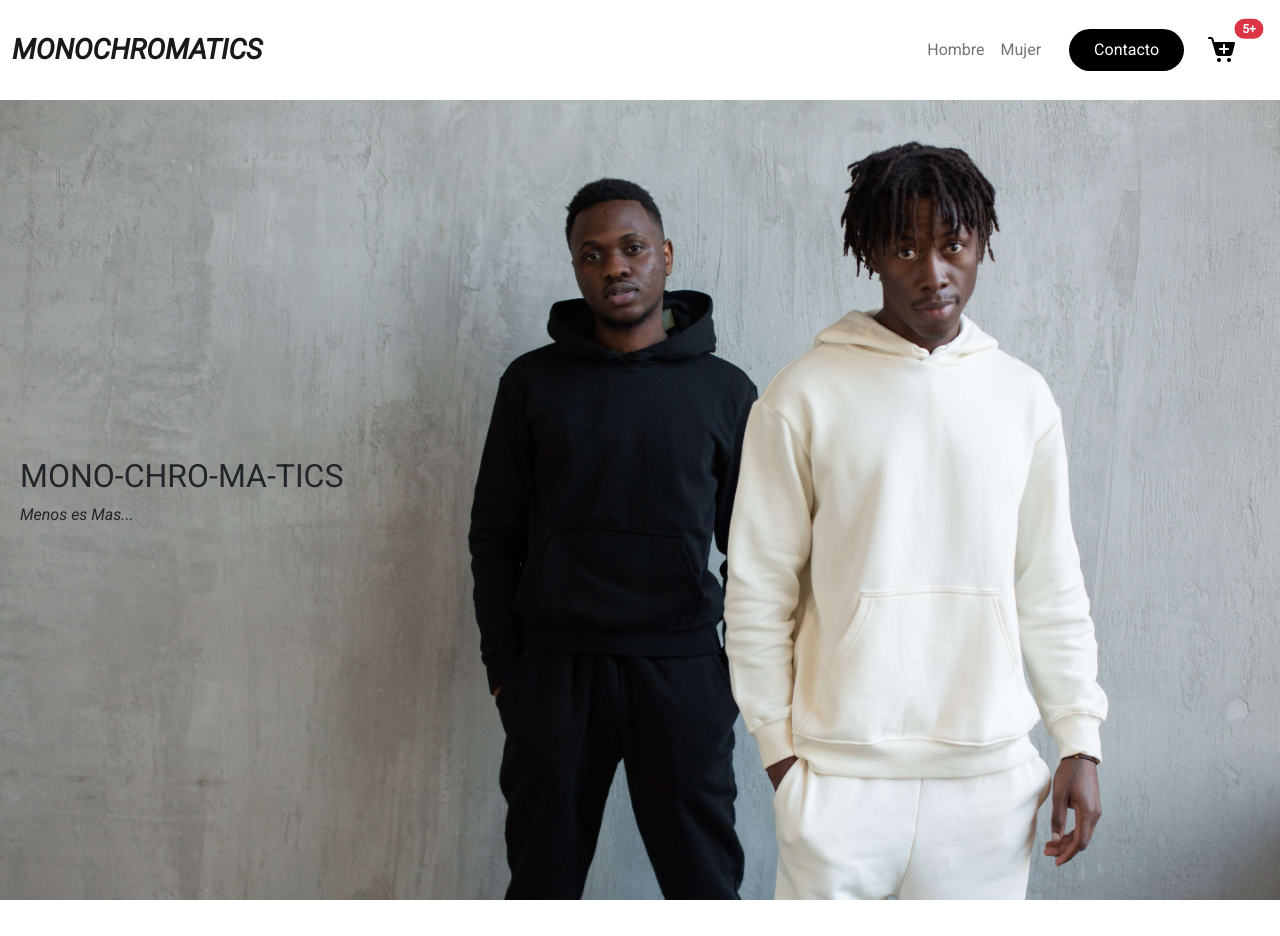
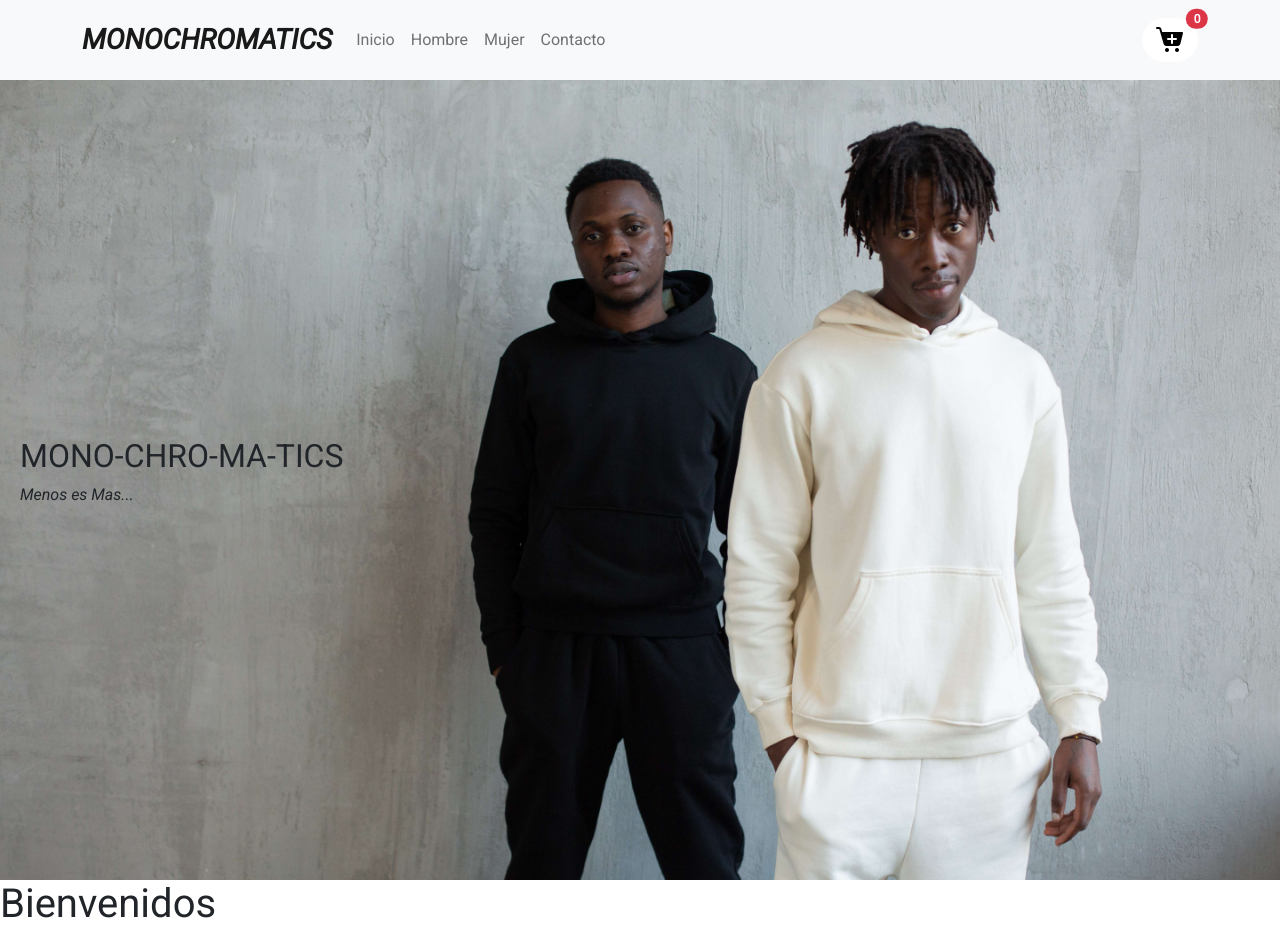
Before and after one commit to Tomi-Gomez/monochromatics, a React (Create React App) app: page / in a window 1280 px wide. Before the commit the page ends 900 px from the top, so only its background shows below. Built offline with nearby package versions, Linux system fonts and the light colour scheme.

Commit message:
Arreglos de bootstrap

```diff
--- a/package.json
+++ b/package.json
@@ -6,7 +6,9 @@
     "@testing-library/jest-dom": "^5.16.5",
     "@testing-library/react": "^13.4.0",
     "@testing-library/user-event": "^13.5.0",
+    "bootstrap": "^5.2.2",
     "react": "^18.2.0",
+    "react-bootstrap": "^2.5.0",
     "react-dom": "^18.2.0",
     "react-scripts": "5.0.1",
     "web-vitals": "^2.1.4"
--- a/src/App.css
+++ b/src/App.css
@@ -1,13 +1,12 @@
 * {
   margin: 0;
   padding: 0;
+  font-family: 'Montserrat', sans-serif;
+  font-family: 'Roboto', sans-serif;
 }
 
 
 body {
-  margin: 0;
-  font-family: 'Montserrat', sans-serif;
-  font-family: 'Roboto', sans-serif;
   -webkit-font-smoothing: antialiased;
   -moz-osx-font-smoothing: grayscale;
 }
@@ -19,7 +18,7 @@ code {
 
 .navbar {
   --bs-navbar-padding-y:0px;
-  height: 100px;
+  height: 80px;
 }
 
 .container-fluid {
@@ -35,16 +34,14 @@ code {
 .navbar-brand{
   font-size: 28px;
 }
-#navbarNavAltMarkup {
+
+a.Nav.Link{
   display: flex;
   justify-content: flex-end;
   align-items: center;
   padding: 30px 18px;
 }
 
-.navbar-nav{
-  padding: 20px;
-}
 
 .logo {
   cursor: pointer;
@@ -70,7 +67,7 @@ code {
   color: red;
 }
 
-button {
+.cta button {
   padding: 9px 25px;
   background-color: black;
   color: white;
@@ -80,7 +77,7 @@ button {
   transition:  all 0.6s ease 0.05s;
 }
 
-button:hover {
+.cta button:hover {
   background-color: white;
   color: black;
 }
--- a/src/App.js
+++ b/src/App.js
@@ -1,14 +1,16 @@
 import './App.css'
 import Body from './Components/Body'
 import NavBar from './Components/NavBar'
+import ItemListContainer from './Components/ItemListContainer'
 
 
 
 const App = () => {
   return(
     <>
-    <NavBar ItemList="Hombre" ItemList2= "Mujer"/>
+    <NavBar ItemList="Hombre" ItemList2= "Mujer" ItemList3= "Contacto"/>
     <Body/>
+    <ItemListContainer greeting="Bienvenidos"/>
     </>
   )
 }
--- a/src/Components/CardWidget.js
+++ b/src/Components/CardWidget.js
@@ -1,13 +1,25 @@
+import { useEffect, useState } from 'react'
 import Pic from '../Pic/carrito.png'
 
 const CardWidget = () => {
+
+  const [rate,setRate] = useState(0);
+
+  const rateCard = () => {
+    setRate (rate + 1)
+  }
+
+  useEffect (() =>{
+    console.log("Se ha actulizado la app")
+  }, [rate])
+
     return (
-        <button type="button" class="btn btn-primary position-relative">
+        <button type="button" class="btn btn-primary position-relative" onClick={rateCard}>
             <img className="img_carrito" src={Pic}></img>
             <span class="position-absolute top-0 start-100 translate-middle badge rounded-pill bg-danger">
-              5+
+              {rate}
               <span class="visually-hidden">unread messages</span>
-            </span>
+            </span><i class="bi bi-cart4"></i>
           </button>
     )
 }
--- a/src/Components/Item.js
+++ b/src/Components/Item.js
@@ -1,6 +1,8 @@
 const item = () => {
     return (
+         <div>
 
+         </div>
     )
 }
 
--- a/src/Components/ItemList.js
+++ b/src/Components/ItemList.js
@@ -2,7 +2,9 @@ import item from "./Item"
 
 const ItemList = () => {
     return (
+        <div>
 
+        </div>
     )
 }
 
--- a/src/Components/ItemListContainer.js
+++ b/src/Components/ItemListContainer.js
@@ -2,7 +2,9 @@ import itemList from './ItemList'
 
 const ItemListContainer = (props) => {
     return(
-
+        <div>
+            <h1>{props.greeting}</h1>
+        </div>
     )
 }
 
--- a/src/Components/NavBar.js
+++ b/src/Components/NavBar.js
@@ -1,27 +1,39 @@
+
+import Container from 'react-bootstrap/Container';
+import Nav from 'react-bootstrap/Nav';
+import Navbar from 'react-bootstrap/Navbar';
+import NavDropdown from 'react-bootstrap/NavDropdown';
 import CardWidget from './CardWidget'
 
-const NavBar = (props) => {
-    return (
-        <>
-        <nav className="navbar navbar-expand-lg navbar-light ">
-        <div className="container-fluid">
-          <a className="navbar-brand" href="#"><b><i>MONOCHROMATICS</i></b></a>
-          <button className="navbar-toggler" type="button" data-bs-toggle="collapse" data-bs-target="#navbarNavAltMarkup" aria-controls="navbarNavAltMarkup" aria-expanded="false" aria-label="Toggle navigation">
-            <span className="navbar-toggler-icon"></span>
-          </button>
-            <div classNname="collapse navbar-collapse" id="navbarNavAltMarkup">
-            <div className="navbar-nav">
-              <a className="nav-link" href="#">{props.ItemList}</a>
-              <a className="nav-link" href="#">{props.ItemList2}</a>
-            </div>
-            <a className = "cta" href=""><button>Contacto</button></a>
-            <CardWidget/>
-            </div>
-
-        </div>
-      </nav>
-      </>
-    )
+function NavBar(props) {
+  return (
+    <Navbar bg="light" expand="lg">
+      <Container>
+        <Navbar.Brand href="#home"><b><i>MONOCHROMATICS</i></b></Navbar.Brand>
+        <Navbar.Toggle aria-controls="basic-navbar-nav" />
+        <Navbar.Collapse id="basic-navbar-nav">
+          <Nav className="me-auto">
+            <Nav.Link href="#home">Inicio</Nav.Link>
+            <Nav.Link href="#link">{props.ItemList}</Nav.Link>
+            <Nav.Link href="#link">{props.ItemList2}</Nav.Link>
+            <Nav.Link href="#link">{props.ItemList3}</Nav.Link>
+            {/* <NavDropdown title="Dropdown" id="basic-nav-dropdown">
+              <NavDropdown.Item href="#action/3.1">Action</NavDropdown.Item>
+              <NavDropdown.Item href="#action/3.2">
+                Another action
+              </NavDropdown.Item>
+              <NavDropdown.Item href="#action/3.3">Something</NavDropdown.Item>
+              <NavDropdown.Divider />
+              <NavDropdown.Item href="#action/3.4">
+                Separated link
+              </NavDropdown.Item>
+            </NavDropdown> */}
+          </Nav>
+        </Navbar.Collapse>
+        <CardWidget/>
+      </Container>
+    </Navbar>
+  );
 }
 
-export default NavBar
+export default NavBar;
```
Also changed, not shown: src/Components/Body.js (indentation only), 1 other file (tests, documents, lock files or other folders).
